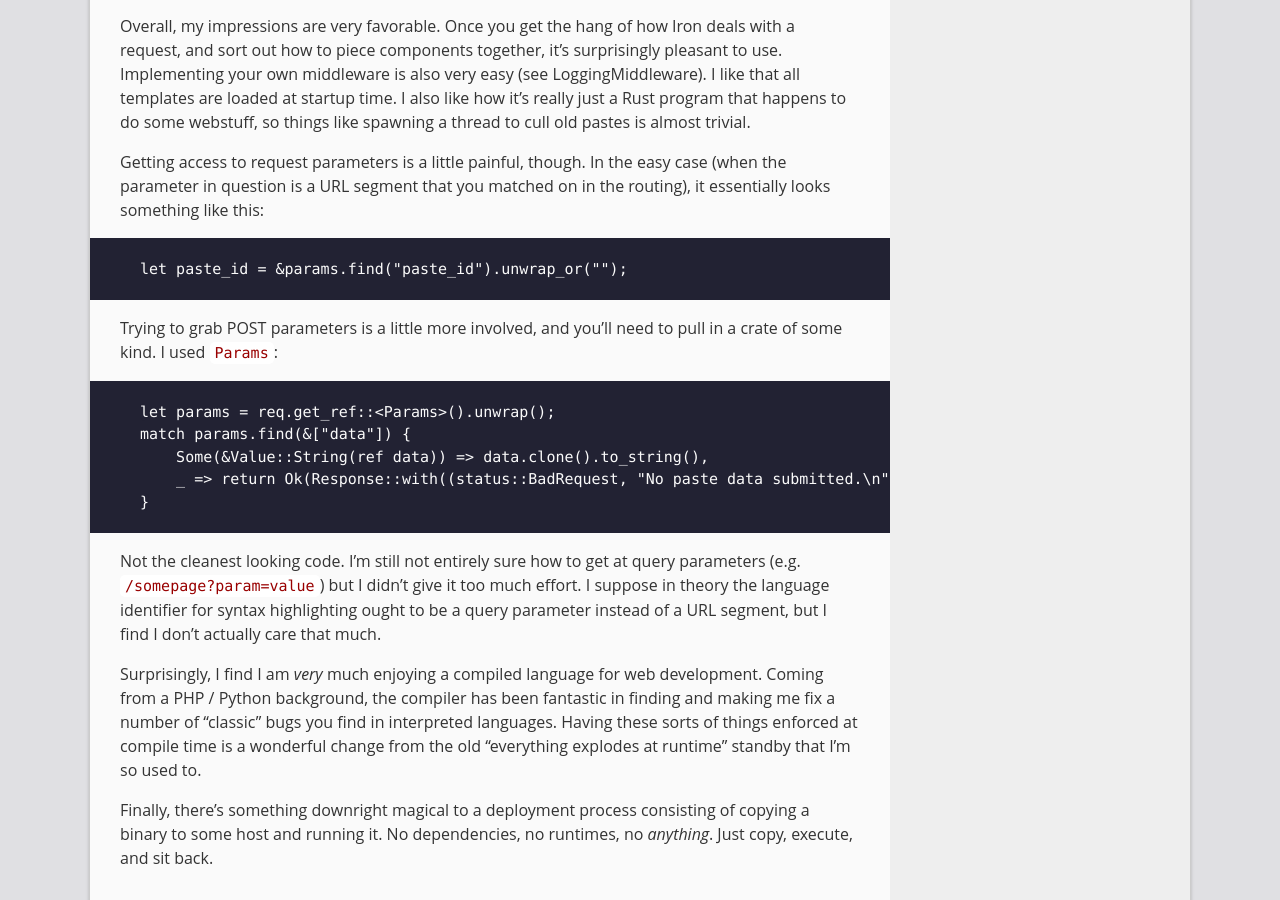
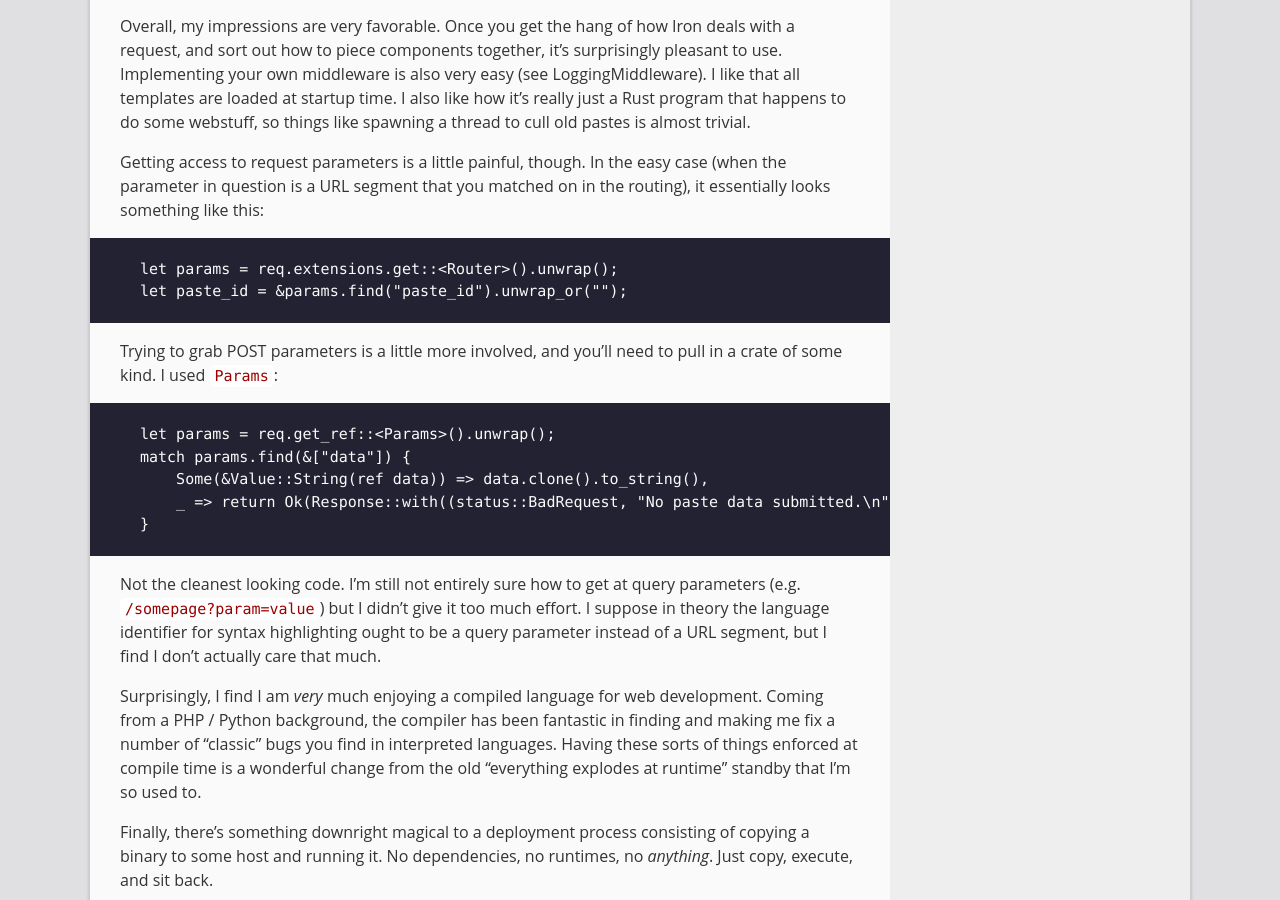
Before and after one commit to ojensen5115/ojensen5115.github.io, a Jekyll site: the page built from _posts/2017-01-02-iron-getting-started.md, in a window 1280 px wide and 900 px high, scrolled down 548 px. Built offline with Jekyll 4.4.1, drawn with Linux system fonts in a browser that asks for light colours.

Commit message:
better params code

````diff
--- a/_posts/2017-01-02-iron-getting-started.md
+++ b/_posts/2017-01-02-iron-getting-started.md
@@ -19,6 +19,7 @@ Overall, my impressions are very favorable. Once you get the hang of how Iron de
 Getting access to request parameters is a little painful, though. In the easy case (when the parameter in question is a URL segment that you matched on in the routing), it essentially looks something like this:
 
 ```
+let params = req.extensions.get::<Router>().unwrap();
 let paste_id = &params.find("paste_id").unwrap_or("");
 ```
 
````
